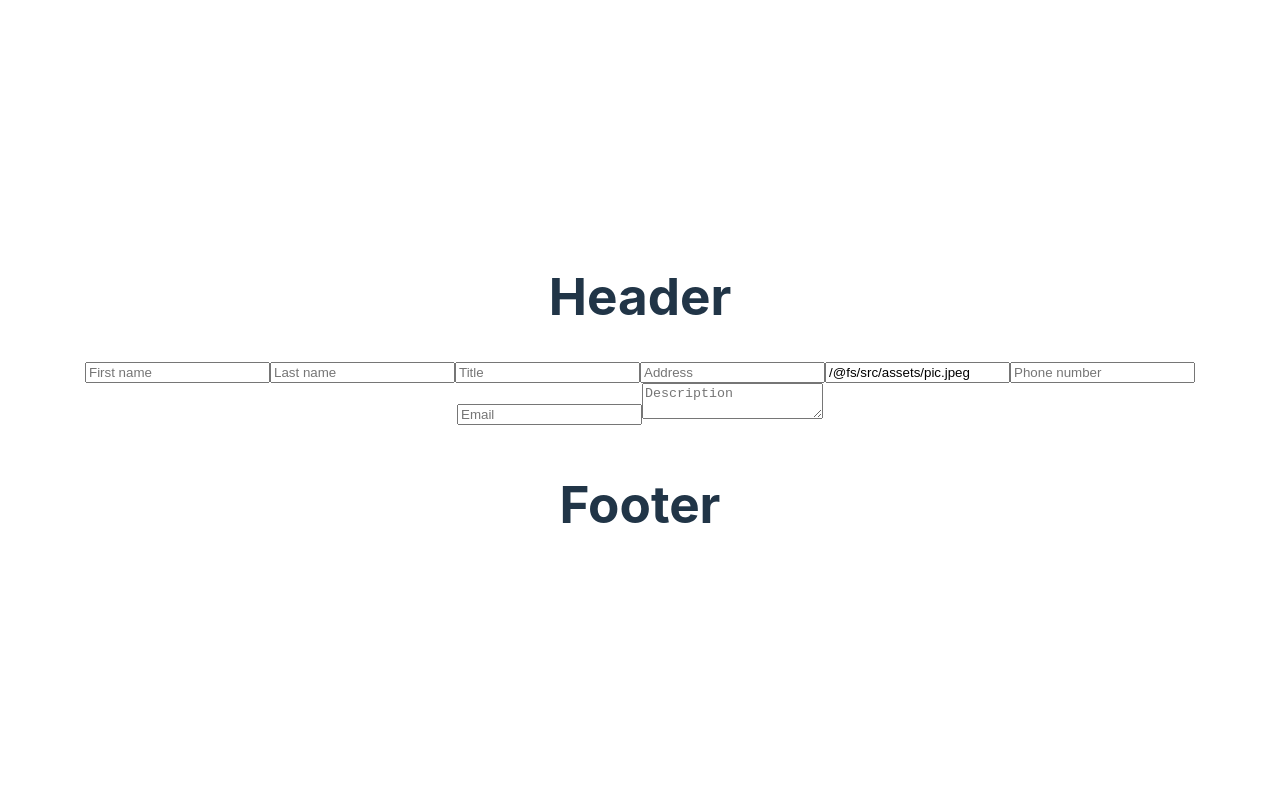
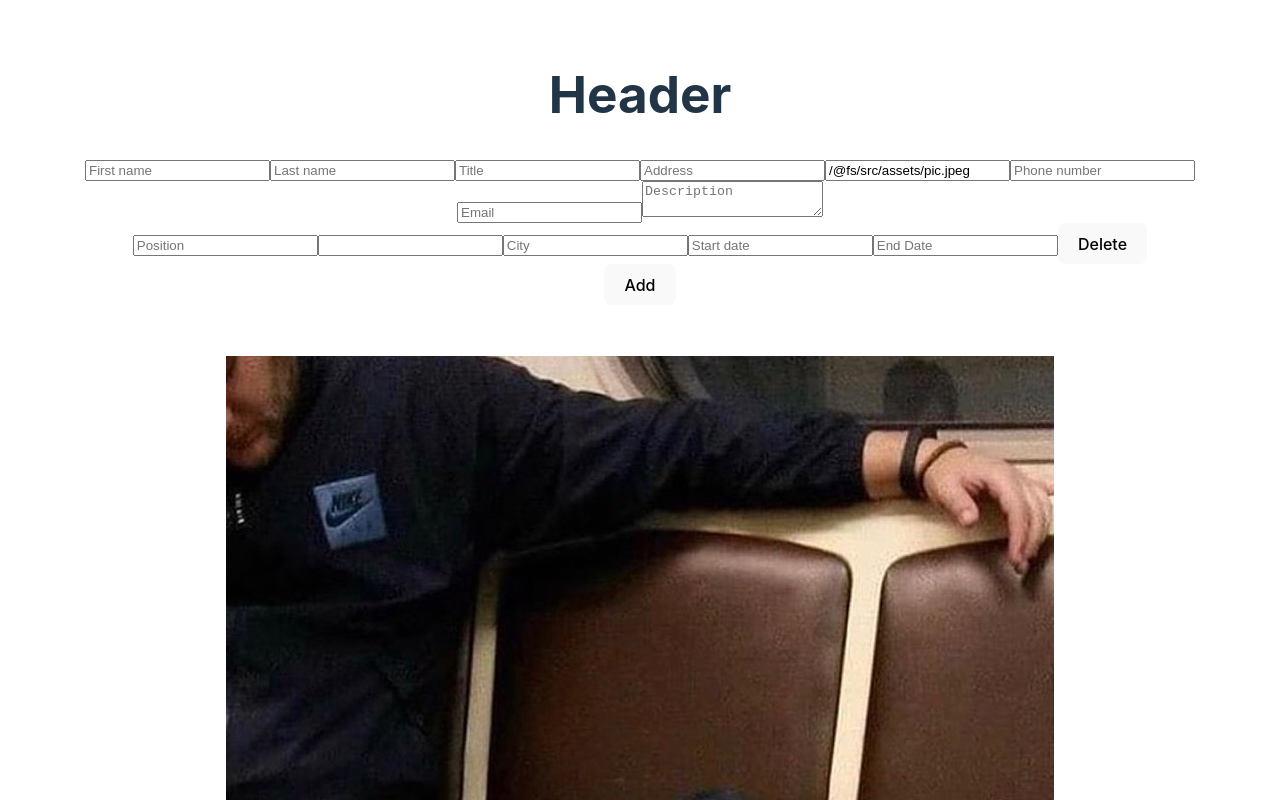
Before and after one commit to ArekBM/ResumeBuilder, a React (Vite) app: page / in a window 1280 px wide. Shown: the top 800 px of the page. Built offline with nearby package versions, Linux system fonts and the light colour scheme.

Commit message:
added experience

```diff
--- a/package.json
+++ b/package.json
@@ -10,7 +10,9 @@
   },
   "dependencies": {
     "react": "^18.2.0",
-    "react-dom": "^18.2.0"
+    "react-dom": "^18.2.0",
+    "styled-components": "^5.3.6",
+    "uuid": "^9.0.0"
   },
   "devDependencies": {
     "@types/react": "^18.0.27",
--- /dev/null
+++ b/src/components/Forms/ExperienceItem.jsx
@@ -0,0 +1,44 @@
+import React from 'react';
+
+export default function ExperienceItem({ id, experienceItem, onChange, onDelete}){
+    return(
+        <section>
+            <input
+                onChange={(e) => onChange(e, id)}
+                type='text'
+                name='position'
+                placeholder='Position'
+                value={experienceItem.position}
+            />
+            <input
+                onChange={(e) => onChange(e, id)}
+                type='text'
+                name='company'
+                placeholdeer='Company'
+                value={experienceItem.company}
+            />
+            <input
+                onChange={(e) => onChange(e, id)}
+                type='text'
+                name='city'
+                placeholder='City'
+                value={experienceItem.city}
+            />
+            <input
+                onChange={(e) => onChange(e, id)}
+                type='text'
+                name='startDate'
+                placeholder='Start date'
+                value={experienceItem.startDate}
+            />
+            <input
+                onChange={(e) => onChange(e, id)}
+                type='text'
+                name='endDate'
+                placeholder='End Date'
+                value={experienceItem.endDate}
+            />
+            <button onClick={() => onDelete(id)}>Delete</button>
+        </section>
+    )
+}
--- /dev/null
+++ b/src/components/Forms/ExperienceList.jsx
@@ -0,0 +1,21 @@
+import React from 'react';
+import ExperienceItem from './ExperienceItem';
+
+export default function Experience({ experience, onChange, onAdd, onDelete}){
+    const experienceItems = experience.map((experienceItem) => (
+        <ExperienceItem
+            key={experienceItem.id}
+            id={experienceItem.id}
+            experienceItem={experienceItem}
+            onChange={onChange}
+            onDelete={onDelete}
+        />
+    ))
+
+    return (
+        <section title='Experience'>
+            {experienceItems}
+            <button onClick={onAdd}>Add</button>
+        </section>
+    )
+}
--- a/src/components/Forms/MainForm.jsx
+++ b/src/components/Forms/MainForm.jsx
@@ -1,14 +1,24 @@
 import React from 'react';
+import Experience from './ExperienceList';
 import Personal from './Personal'
 
 
 export default function CVForm ({
     cv,
     onChangePersonal,
+    onChangeExperience,
+    onAddExperience,
+    onDeleteExperience
 }) {
     return (
         <section>
             <Personal personalInfo={cv.personalInfo} handleChange={onChangePersonal} />
+            <Experience
+                experience={cv.experience}
+                onChange={onChangeExperience}
+                onAdd={onAddExperience}
+                onDelete={onDeleteExperience}
+            />
         </section>
     )
 }
--- a/src/components/Main.jsx
+++ b/src/components/Main.jsx
@@ -2,6 +2,7 @@ import React from 'react';
 import emptyCV from './Utils/emptyCV';
 import MainForm from './Forms/MainForm';
 import Preview from './Preview/Preview';
+import { v4 as uuidv4 } from 'uuid';
 
 export default function Main() {
     const [cv, setCv] = React.useState(emptyCV)
@@ -39,12 +40,54 @@ export default function Main() {
         }
         reader.readAsDataURL(file)
     }
+    function handleChangeExperience(e, id){
+        const { name, value } = e.target
+
+        setCv((prevState) => {
+            const newExperience = prevState.experience.map((experienceItem) => {
+                if(experienceItem.id === id){
+                    return { ...experienceItem, [name]: value}
+                }
+                return experienceItem
+            })
+            return {...prevState, experience: [...newExperience]}
+        })
+    }
+
+    function handleAddExperience() {
+        setCv((prevState) => ({
+            ...prevState,
+            experience: [
+                ...prevState.experience,
+                {
+                    id: uuidv4(),
+                    position: '',
+                    company: '',
+                    city: '',
+                    startDate: '',
+                    endDate: ''
+                }
+            ]
+        }))
+    }
+
+    function handleDeleteExperience(id){
+        setCv((prevState) => {
+            const newExperience = prevState.experience.filter(
+                (experienceItem) => experienceItem.id !== id
+            )
+            return {...prevState, experience: [...newExperience]}
+        })
+    }
 
     return (
         <div>
             <MainForm
                 cv={cv}
                 onChangePersonal={handleChangePersonal}
+                onChangeExperience={handleChangeExperience}
+                onAddExperience={handleAddExperience}
+                onDeleteExperience={handleDeleteExperience}
             />
             <Preview cv={cv} />
         </div>
--- a/src/components/Preview/HeaderPreview.jsx
+++ b/src/components/Preview/HeaderPreview.jsx
@@ -1,4 +1,5 @@
 import React from 'react';
+
 
 export default function CVHeader({personalInfo}){
     const {firstName, lastName, title} = personalInfo;
--- a/src/components/Preview/Preview.jsx
+++ b/src/components/Preview/Preview.jsx
@@ -1,5 +1,6 @@
 import React, {Component} from 'react';
 import HeaderPreview from './HeaderPreview'
+import Sidebar from './Sidebar';
 
 class CVPreview extends Component {
     render(){
@@ -8,6 +9,7 @@ class CVPreview extends Component {
         return (
             <section>
                 <HeaderPreview personalInfo={cv.personalInfo} />
+                <Sidebar personalInfo={cv.personalInfo} />
             </section>
         )
     }
--- /dev/null
+++ b/src/components/Preview/Sidebar.jsx
@@ -0,0 +1,15 @@
+import React from 'react';
+
+export default function Sidebar({personalInfo}) {
+    return(
+        <section>
+            <img src={personalInfo.photo} />
+            <section>
+                <h4 name='Address'>{personalInfo.address}</h4>
+                <h4 name='Phone'>{personalInfo.phone}</h4>
+                <h4 name='Email'>{personalInfo.email}</h4>
+                <h4 name='Description'>{personalInfo.description}</h4>
+            </section>
+        </section>
+    )
+}
--- a/src/components/Utils/emptyCV.jsx
+++ b/src/components/Utils/emptyCV.jsx
@@ -1,4 +1,5 @@
 import avatar from '../../assets/pic.jpeg'
+import {v4 as uuidv4} from 'uuid';
 
 const emptyCV = {
     personalInfo: {
@@ -10,7 +11,17 @@ const emptyCV = {
         phone: '',
         email: '',
         description: ''
-    }
+    },
+    experience: [
+        {
+            id: uuidv4(),
+            position: '',
+            company: '',
+            city: '',
+            startDate: '',
+            endDate: '',
+        }
+    ]
 }
 
 export default emptyCV;
```
Also changed, not shown: 1 other file (tests, documents, lock files or other folders).
